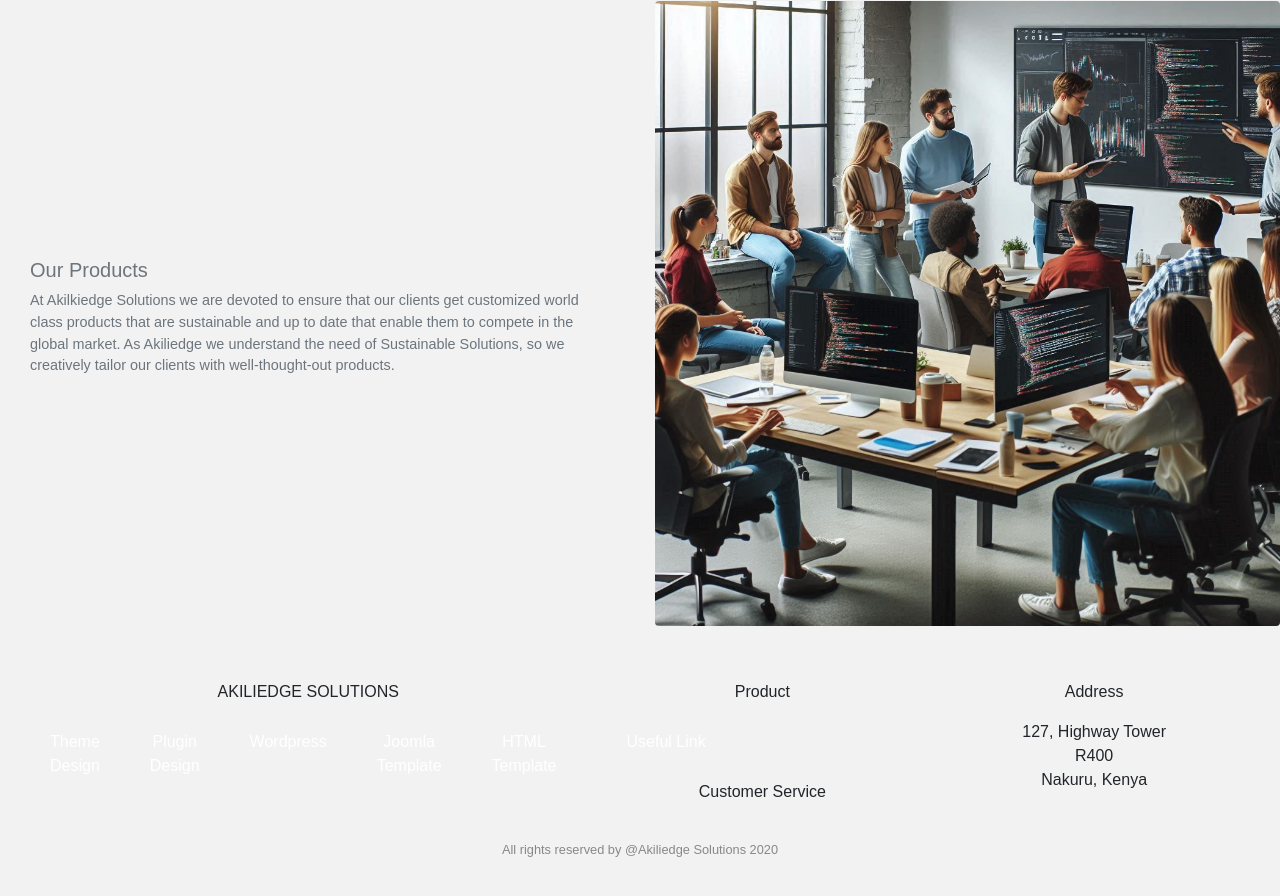
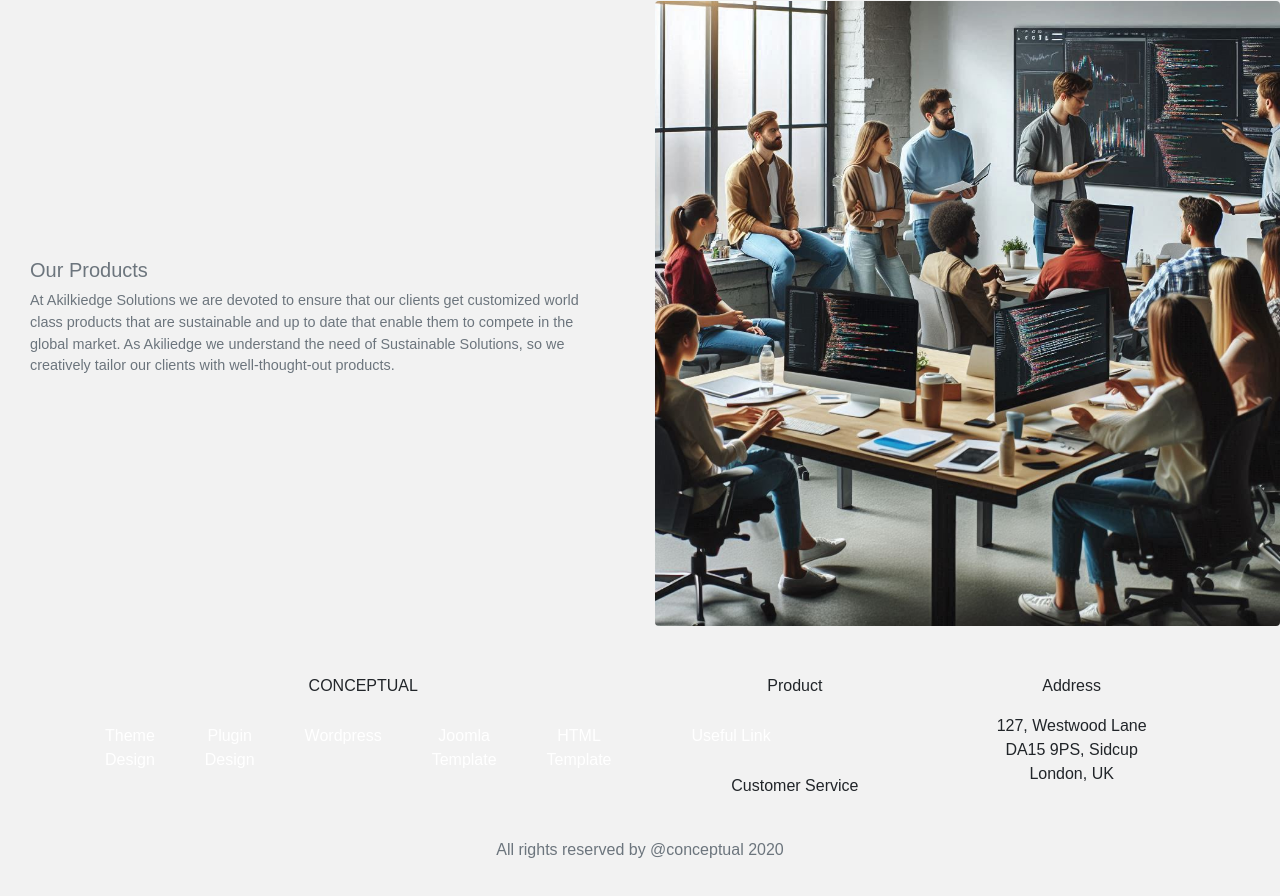
Before and after one commit to Stickywest/akilliegesolutions, a plain HTML site: page index.html in a window 1280 px wide. Shown: the part 1812-2708 px from the top of the page. Drawn offline with nearby package versions, Linux system fonts and the light colour scheme.

Commit message:
Update index.html

```diff
--- a/index.html
+++ b/index.html
@@ -323,11 +323,11 @@
     </div>
 
 
-    <footer>
-  <div class="footer-container">
-    <div class="footer-column">
-      <p>AKILIEDGE SOLUTIONS</p>
-      <ul>
+   <footer class="bg-gray-200 text-center p-4">  <div class="container">
+    <div class="row">
+      <div class="col">
+        <p>CONCEPTUAL</p>
+        <ul class="list-unstyled">
           <li><a href="#">Theme Design</a></li>
           <li><a href="#">Plugin Design</a></li>
           <li><a href="#">Wordpress</a></li>
@@ -335,23 +335,24 @@
           <li><a href="#">HTML Template</a></li>
         </ul>
       </div>
-    <div class="footer-column">
+      <div class="col">
         <p>Product</p>
-      <ul>
+        <ul class="list-unstyled">
           <li><a href="#">Useful Link</a></li>
         </ul>
         <p>Customer Service</p>
       </div>
-    <div class="footer-column">
+      <div class="col">
         <p>Address</p>
         <address>
-        127, Highway Tower<br>
-        R400<br>
-        Nakuru, Kenya
+          127, Westwood Lane<br>
+          DA15 9PS, Sidcup<br>
+          London, UK
         </address>
       </div>
     </div>
-  <p class="copyright">All rights reserved by @Akiliedge Solutions 2020</p>
+    <p class="text-muted mt-4">All rights reserved by @conceptual 2020</p>
+  </div>
 </footer>
 
 
```
Lines whose indentation alone changed are shown as unchanged.
